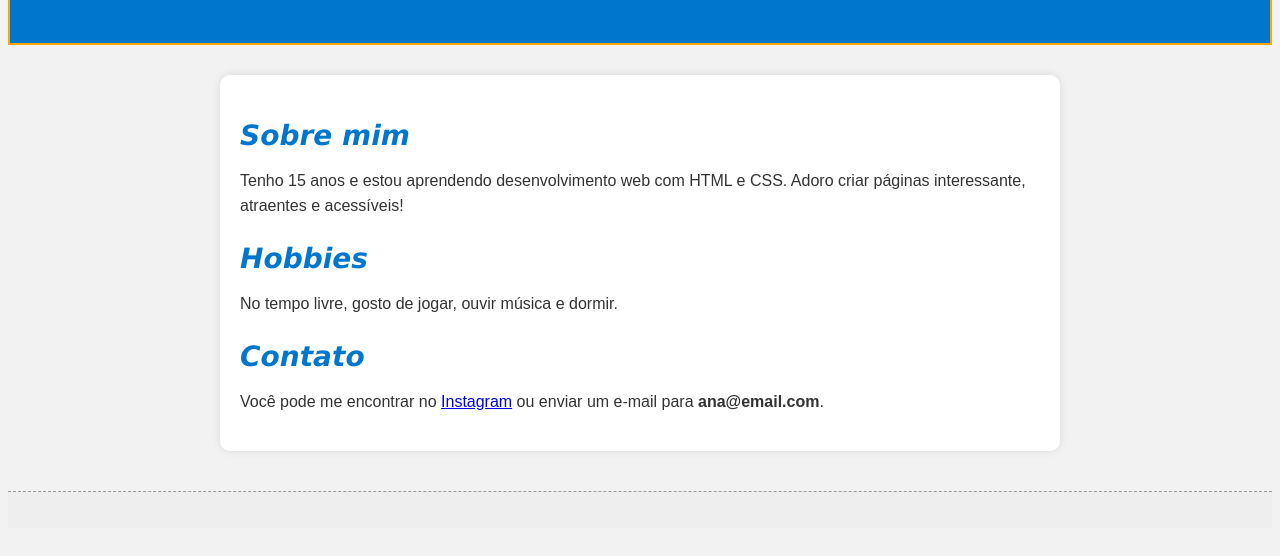
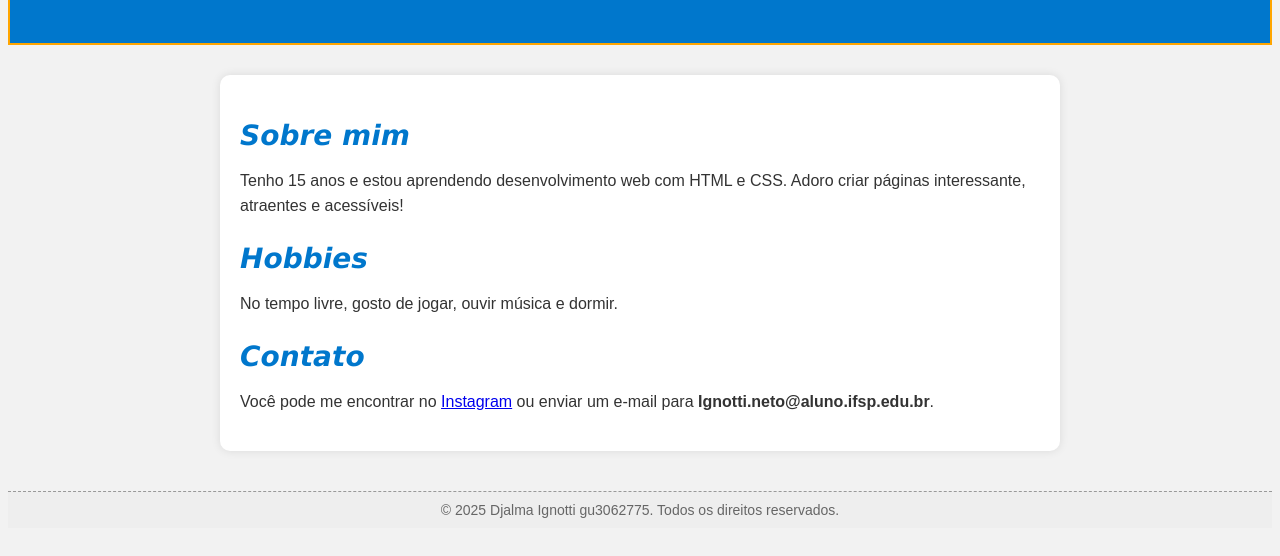
Before and after one commit to DjalminhaZika/Djalminha, a plain HTML site: page index.html in a window 1280 px wide. Shown: the part 148-704 px from the top of the page. Drawn offline with Linux system fonts and the light colour scheme.

Commit message:
Add files via upload

```diff
--- a/estilo.css
+++ b/estilo.css
@@ -42,7 +42,7 @@
  /* Rodapé com cor cinza */
  #rodape {
     background-color: #EEE;
-    color:#EEE;
+    color:#666;
     text-align: center;
     padding: 10px;
     font-size: 14px;
--- a/index.html
+++ b/index.html
@@ -27,7 +27,7 @@
     <p>No tempo livre, gosto de jogar, ouvir música e dormir.</p>
 
     <h2 class="titulo">Contato</h2>
-    <p class="contato">Você pode me encontrar no <a href="https://www.instagram.com/ignotti_dj/?utm_source=ig_web_button_share_sheet">Instagram</a> ou enviar um e-mail para <strong>ana@email.com</strong>.
+    <p class="contato">Você pode me encontrar no <a href="https://www.instagram.com/ignotti_dj/?utm_source=ig_web_button_share_sheet">Instagram</a> ou enviar um e-mail para <strong>Ignotti.neto@aluno.ifsp.edu.br</strong>.
     </p>
  </div>
 
```
